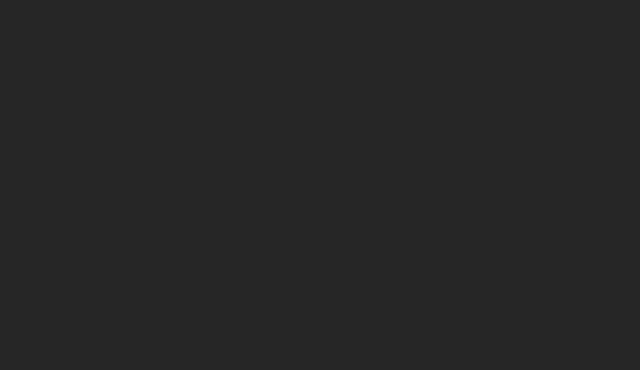
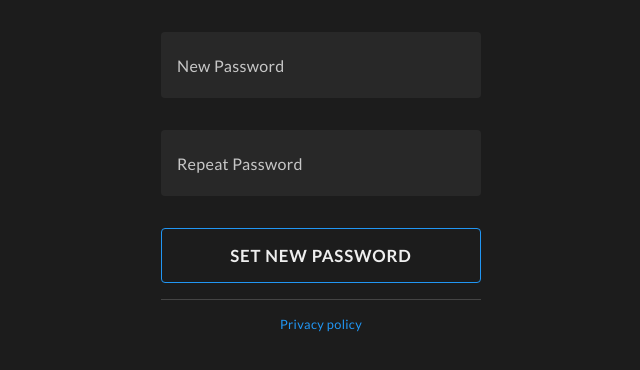
Before and after one commit to PiotrBlachnio/Outnote, a Vue app in the folder client/: page /auth/reset-password in a window 1280 px wide. Shown: the part 210-580 px from the top of the page, without its empty margins (319-959 px from the left). Built offline with nearby package versions, Linux system fonts and the light colour scheme.

Commit message:
[added] ResetPassword wuth view

```diff
--- a/client/src/router/index.js
+++ b/client/src/router/index.js
@@ -41,6 +41,14 @@ const routes = [
           title: 'Notes App | Forgot Password'
         },
         component: () => import('@/views/auth/ForgotPassword')
+      },
+      {
+        path: 'reset-password',
+        name: 'Reset Password',
+        meta: {
+          title: 'Notes App | Reset Password'
+        },
+        component: () => import('@/views/auth/ResetPassword')
       }
     ]
   },
--- /dev/null
+++ b/client/src/views/auth/ResetPassword.vue
@@ -0,0 +1,42 @@
+<template>
+  <div class="auth login">
+    <auth-form form-type="forgotPassword" button-label="set new password">
+      <auth-input
+        id="password"
+        label="New Password"
+        type="password"
+        v-model="form.password"
+      />
+      <auth-input
+        id="repeatPassword"
+        label="Repeat Password"
+        type="password"
+        v-model="form.repeatPassword"
+      />
+    </auth-form>
+  </div>
+</template>
+
+<script>
+import AuthInput from '@/components/auth/AuthInput';
+import AuthForm from '@/components/auth/AuthForm';
+
+export default {
+  components: {
+    AuthForm,
+    AuthInput
+  },
+  data() {
+    return {
+      form: {
+        password: '',
+        repeatPassword: ''
+      }
+    };
+  }
+};
+</script>
+
+<style lang="scss" scoped>
+@import 'auth';
+</style>
```
